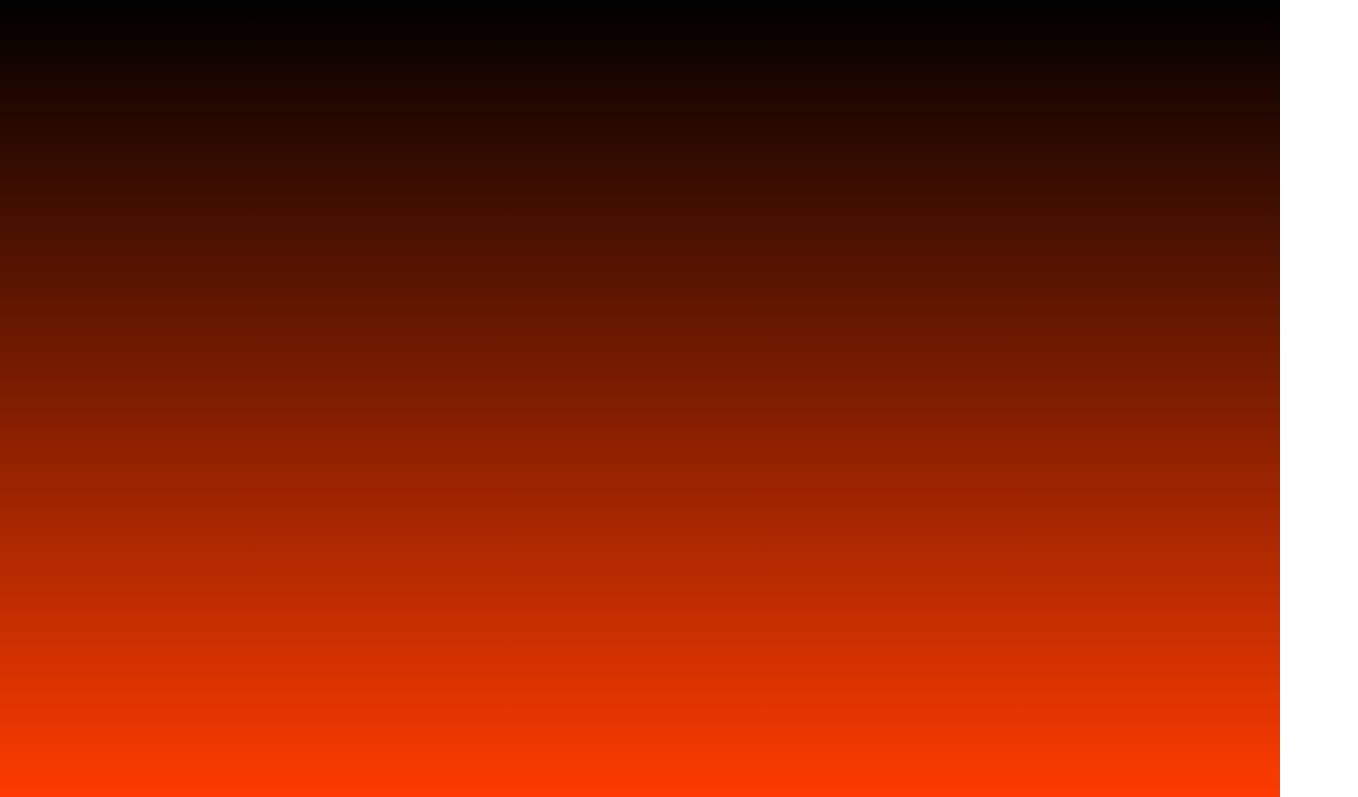
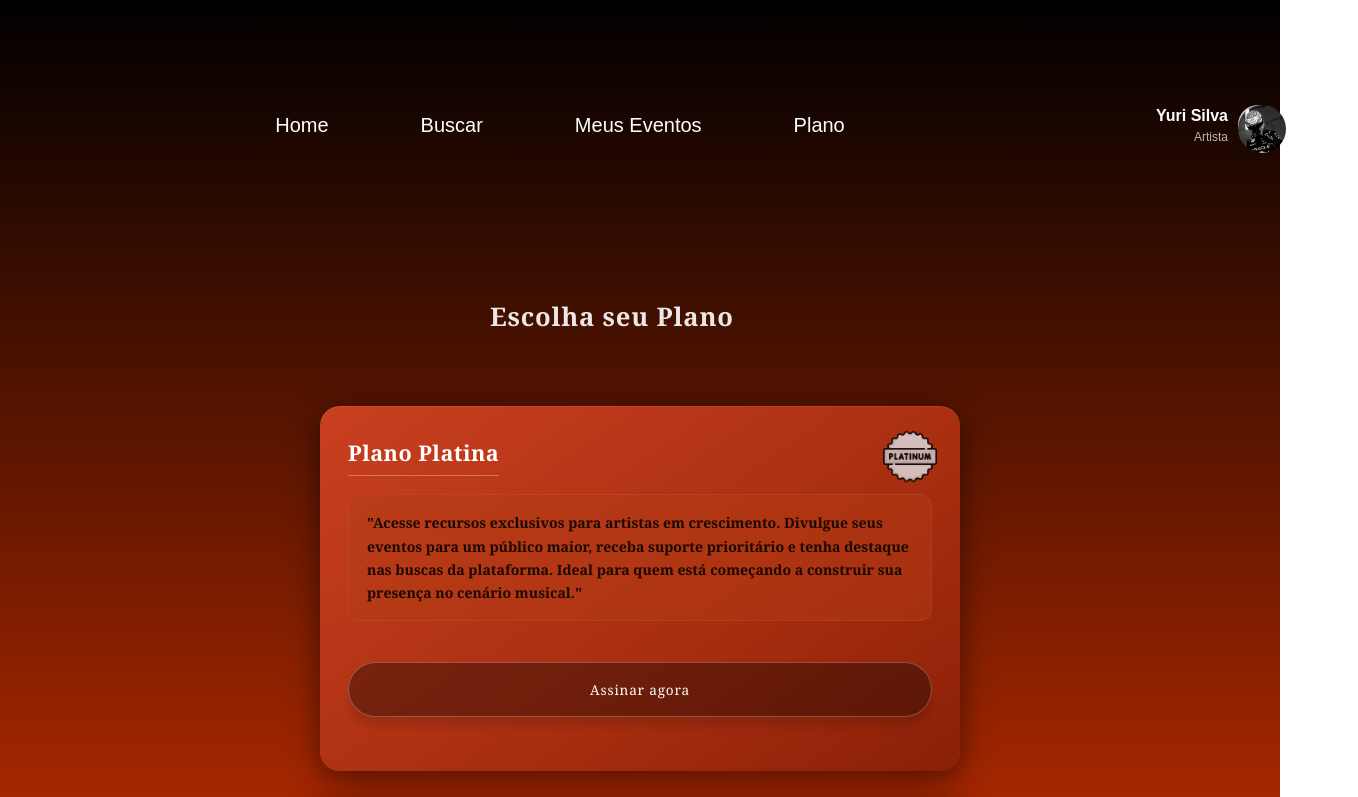
Before and after one commit to Pedro-Henrique-7/sonara, a React (Vite) app in the folder code/frontend/: page /planosArtista in a window 1280 px wide. Before the commit this address had no page. Shown: the top 797 px of the page, 1358 px wide, since content can reach past the window. Built offline with nearby package versions, Linux system fonts and the light colour scheme.

Commit message:
tela de plano do artista feita

```diff
--- a/code/frontend/src/RouterApp.jsx
+++ b/code/frontend/src/RouterApp.jsx
@@ -5,6 +5,8 @@ import Login from "./login";
 import Shows from "./telaShows";
 import TelaRecuperarSenha from "./recuperar_senha";
 import SobreEvento from "./sobreEvento.jsx";
+import EventoInscricao from "./eventoInscricao.jsx";
+import PlanosArtista from "./planosArtista.jsx";
 
 export default function RouterApp() {
   return (
@@ -16,6 +18,8 @@ export default function RouterApp() {
         <Route path="/shows" element={<Shows />} />
         <Route path="/recuperar_senha" element={<TelaRecuperarSenha />} />
         <Route path="/sobreEvento" element={<SobreEvento />} />
+        <Route path="/eventoInscricao" element={<EventoInscricao />} />
+        <Route path="/planosArtista" element={<PlanosArtista />} />
       </Routes>
     </BrowserRouter>
   );
--- /dev/null
+++ b/code/frontend/src/eventoInscricao.jsx
@@ -0,0 +1,6 @@
+import { useNavigate } from "react-router-dom";
+import "./eventoInscricao.css";
+import fotoShow from "./img/fotoShow.png";
+import fotoPerfil from "./img/fotoPerfil.jpg";
+
+export default function EventoInscricao() {}
--- /dev/null
+++ b/code/frontend/src/planosArtista.css
@@ -0,0 +1,169 @@
+/* =============================================
+   planosArtista.css
+   ============================================= */
+
+/* Page wrapper */
+
+/* Main content */
+.planos-main {
+  flex: 1;
+  display: flex;
+  flex-direction: column;
+  align-items: center;
+  padding: 48px 24px 64px;
+  opacity: 0;
+  transform: translateY(16px);
+  transition:
+    opacity 0.5s ease,
+    transform 0.5s ease;
+}
+
+.planos-main--visible {
+  opacity: 1;
+  transform: translateY(0);
+}
+
+/* Optional section title */
+.planos-titulo {
+  font-family: "Georgia", serif;
+  font-size: 1.6rem;
+  font-weight: 600;
+  color: #fff;
+  margin-bottom: 40px;
+  letter-spacing: 0.03em;
+  opacity: 0.9;
+}
+
+/* Cards list */
+.planos-lista {
+  display: flex;
+  flex-direction: column;
+  gap: 28px;
+  width: 100%;
+  max-width: 640px;
+}
+
+/* Individual card */
+.plano-card {
+  background: linear-gradient(145deg, #c94020 0%, #a82e10 60%, #8a2008 100%);
+  border-radius: 20px;
+  padding: 28px 28px 24px;
+  box-shadow:
+    0 8px 32px rgba(0, 0, 0, 0.5),
+    inset 0 1px 0 rgba(255, 255, 255, 0.08);
+  display: flex;
+  flex-direction: column;
+  gap: 16px;
+  animation: cardFadeIn 0.5s ease both;
+  transition:
+    transform 0.25s ease,
+    box-shadow 0.25s ease;
+}
+
+.plano-card:hover {
+  transform: translateY(-4px);
+  box-shadow:
+    0 16px 48px rgba(0, 0, 0, 0.6),
+    inset 0 1px 0 rgba(255, 255, 255, 0.1);
+}
+
+@keyframes cardFadeIn {
+  from {
+    opacity: 0;
+    transform: translateY(20px);
+  }
+  to {
+    opacity: 1;
+    transform: translateY(0);
+  }
+}
+
+/* Card header */
+.plano-card__header {
+  display: flex;
+  align-items: center;
+  justify-content: space-between;
+}
+
+.plano-card__nome {
+  font-family: "Georgia", serif;
+  font-size: 1.35rem;
+  font-weight: 600;
+  color: #ffffff;
+  letter-spacing: 0.02em;
+  margin: 0;
+}
+
+.plano-card__icone {
+  width: 44px;
+  height: 44px;
+  display: flex;
+  align-items: center;
+  justify-content: center;
+  opacity: 0.85;
+}
+
+.plano-card__icone-img {
+  width: 15%;
+  height: 15%;
+  object-fit: contain;
+}
+
+/* Card body */
+.plano-card__body {
+  background: rgba(180, 60, 20, 0.45);
+  border-radius: 12px;
+  padding: 16px 18px;
+  border: 1px solid rgba(255, 255, 255, 0.06);
+}
+
+.plano-card__descricao {
+  font-family: "Georgia", serif;
+  font-size: 0.88rem;
+  line-height: 1.65;
+  color: #1a0800;
+  margin: 0;
+}
+
+/* CTA button */
+.plano-card__btn {
+  align-self: flex-end;
+  background: rgba(0, 0, 0, 0.35);
+  color: #fff;
+  border: 1.5px solid rgba(255, 255, 255, 0.25);
+  border-radius: 30px;
+  padding: 10px 28px;
+  font-size: 0.85rem;
+  font-family: "Georgia", serif;
+  letter-spacing: 0.06em;
+  cursor: pointer;
+  transition:
+    background 0.2s ease,
+    border-color 0.2s ease,
+    transform 0.15s ease;
+}
+
+.plano-card__btn:hover {
+  background: rgba(0, 0, 0, 0.55);
+  border-color: rgba(255, 255, 255, 0.5);
+  transform: scale(1.03);
+}
+
+.plano-card__btn:active {
+  transform: scale(0.98);
+}
+
+/* Responsive */
+@media (max-width: 480px) {
+  .planos-main {
+    padding: 32px 16px 48px;
+  }
+
+  .plano-card {
+    padding: 22px 18px 20px;
+  }
+
+  .plano-card__nome {
+    font-size: 1.15rem;
+  }
+}
--- /dev/null
+++ b/code/frontend/src/planosArtista.jsx
@@ -0,0 +1,101 @@
+import { useState, useEffect } from "react";
+import { useNavigate } from "react-router-dom";
+import logo from "./img/sonara-logo.svg";
+import diamante from "./img/diamante.png";
+import platina from "./img/platina.png";
+import fotoPerfil from "./img/fotoPerfil.jpg";
+import "./planosArtista.css";
+
+const planos = [
+  {
+    id: "platina",
+    nome: "Plano Platina",
+    icone: platina,
+    descricao:
+      "Acesse recursos exclusivos para artistas em crescimento. Divulgue seus eventos para um público maior, receba suporte prioritário e tenha destaque nas buscas da plataforma. Ideal para quem está começando a construir sua presença no cenário musical.",
+  },
+  {
+    id: "diamante",
+    nome: "Plano Diamante",
+    icone: diamante,
+    descricao:
+      "O plano definitivo para artistas estabelecidos. Tenha acesso ilimitado a todas as ferramentas da plataforma, analytics avançados, posicionamento premium nas buscas e suporte dedicado 24/7. Maximize sua visibilidade e alcance novos patamares na sua carreira.",
+  },
+];
+
+export default function PlanosArtista() {
+  const navigate = useNavigate();
+  const [visible, setVisible] = useState(false);
+
+  useEffect(() => {
+    const timer = setTimeout(() => setVisible(true), 50);
+    return () => clearTimeout(timer);
+  }, []);
+
+  return (
+    <>
+      <header>
+        <div className="content-limit">
+          <div className="header-top">
+            <nav className="nav">
+              <span className="nav-item" onClick={() => navigate("/Shows")}>
+                Home
+              </span>
+              <span className="nav-item">Buscar</span>
+              <span className="nav-item" onClick={() => navigate("")}>
+                Meus Eventos
+              </span>
+              <span
+                className="nav-item"
+                onClick={() => navigate("/planosArtista")}
+              >
+                Plano
+              </span>
+            </nav>
+
+            <div className="user">
+              <div className="user-info">
+                <span className="user-name">Yuri Silva</span>
+                <span className="user-role">Artista</span>
+              </div>
+              <div className="avatar">
+                <img src={fotoPerfil} alt="Perfil" />
+              </div>
+            </div>
+          </div>
+        </div>
+      </header>
+
+      <main className={`planos-main ${visible ? "planos-main--visible" : ""}`}>
+        <h2 className="planos-titulo">Escolha seu Plano</h2>
+
+        <div className="planos-lista">
+          {planos.map((plano, index) => (
+            <div
+              key={plano.id}
+              className="plano-card"
+              style={{ animationDelay: `${index * 0.15}s` }}
+            >
+              <div className="plano-card__header">
+                <h3 className="plano-card__nome">{plano.nome}</h3>
+                <div className="plano-card__icone">
+                  <img
+                    src={plano.icone}
+                    alt={plano.nome}
+                    className="plano-card__icone-img"
+                  />
+                </div>
+              </div>
+
+              <div className="plano-card__body">
+                <p className="plano-card__descricao">"{plano.descricao}"</p>
+              </div>
+
+              <button className="plano-card__btn">Assinar agora</button>
+            </div>
+          ))}
+        </div>
+      </main>
+    </>
+  );
+}
--- a/code/frontend/src/sobreEvento.jsx
+++ b/code/frontend/src/sobreEvento.jsx
@@ -19,7 +19,12 @@ export default function SobreEvento() {
               <span className="nav-item" onClick={() => navigate("")}>
                 Meus Eventos
               </span>
-              <span className="nav-item">Plano</span>
+              <span
+                className="nav-item"
+                onClick={() => navigate("/planosArtista")}
+              >
+                Plano
+              </span>
             </nav>
 
             <div className="user">
@@ -74,7 +79,9 @@ export default function SobreEvento() {
               </section>
             </div>
 
-            <button onClick={() => navigate("/inscricao")}>Inscreva-se</button>
+            <button onClick={() => navigate("/eventoInscricao")}>
+              Inscreva-se
+            </button>
           </div>
         </div>
       </main>
--- a/code/frontend/src/telaShows.jsx
+++ b/code/frontend/src/telaShows.jsx
@@ -34,7 +34,12 @@ export default function Shows() {
               <span className="nav-item" onClick={() => navigate("")}>
                 Meus Eventos
               </span>
-              <span className="nav-item">Plano</span>
+              <span
+                className="nav-item"
+                onClick={() => navigate("/planosArtista")}
+              >
+                Plano
+              </span>
             </nav>
 
             <div className="user">
```
Also changed, not shown: code/frontend/src/eventoInscricao.css (added), code/frontend/src/img/diamante.png (added), code/frontend/src/img/platina.png (added).
